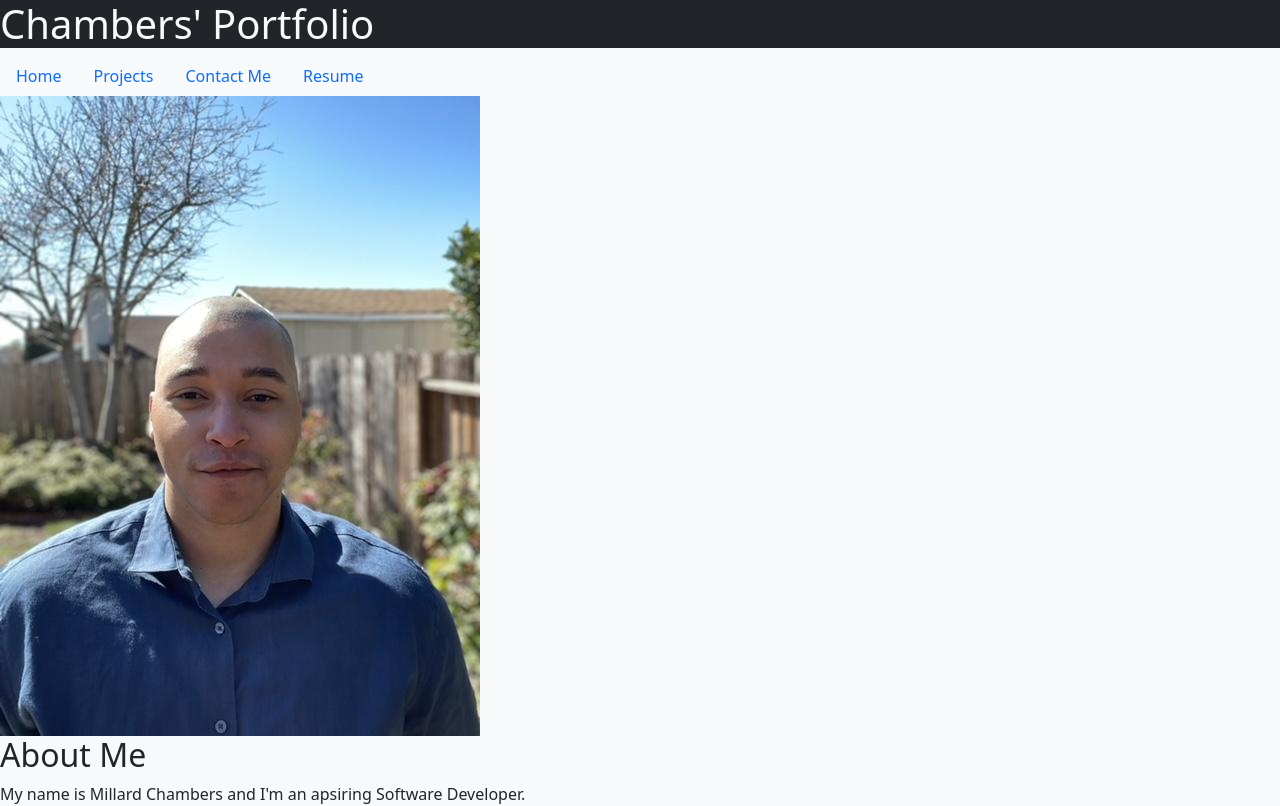
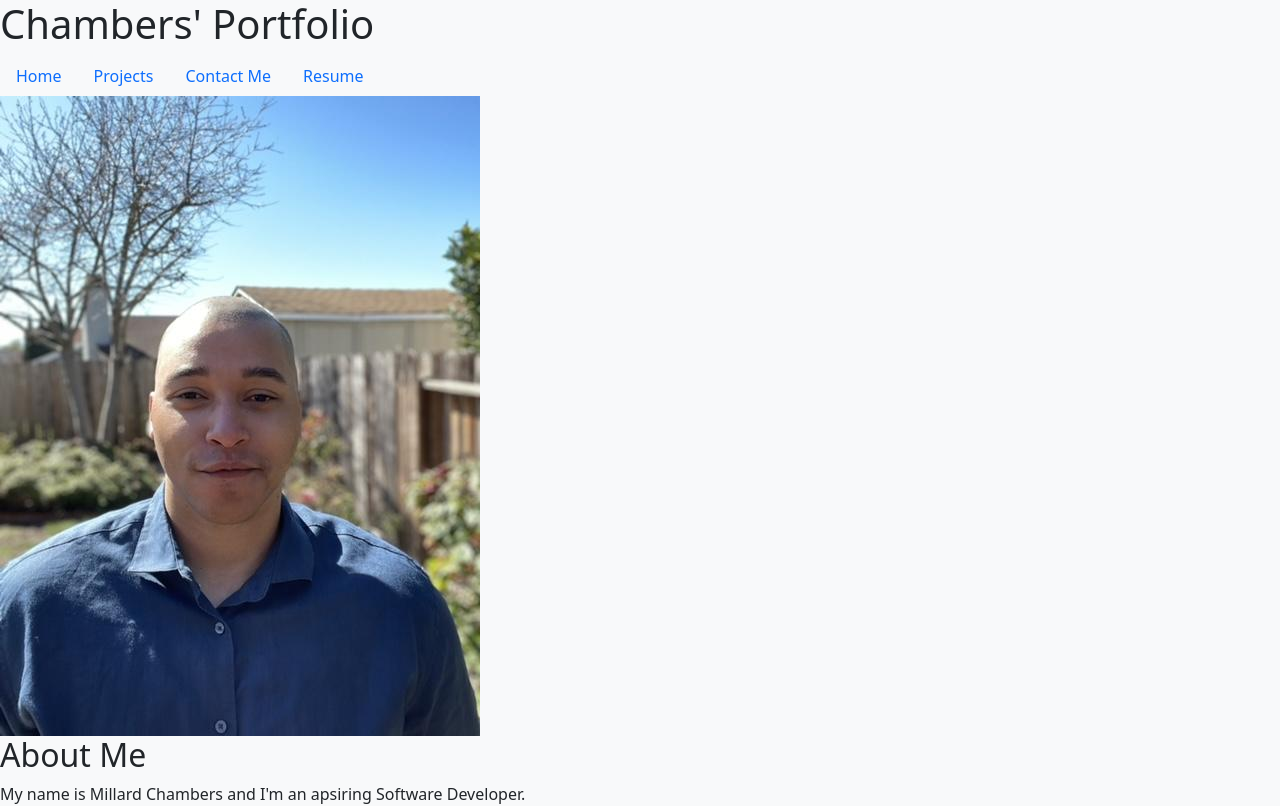
Before and after one commit to MChambersIV/Portfolio, a React (Create React App) app: page / in a window 1280 px wide. Shown: the top 806 px of the page. Built offline with nearby package versions, Linux system fonts and the light colour scheme.

Commit message:
Changed background and text color for Header as well.

```diff
--- a/src/components/Header.js
+++ b/src/components/Header.js
@@ -2,7 +2,7 @@ import React from "react";
 
 function Header() {
     return (
-        <h1 className="title bg-dark text-light row-start">Chambers' Portfolio</h1>
+        <h1 className="title bg-light text-dark row-start">Chambers' Portfolio</h1>
     )
 }
 
```
